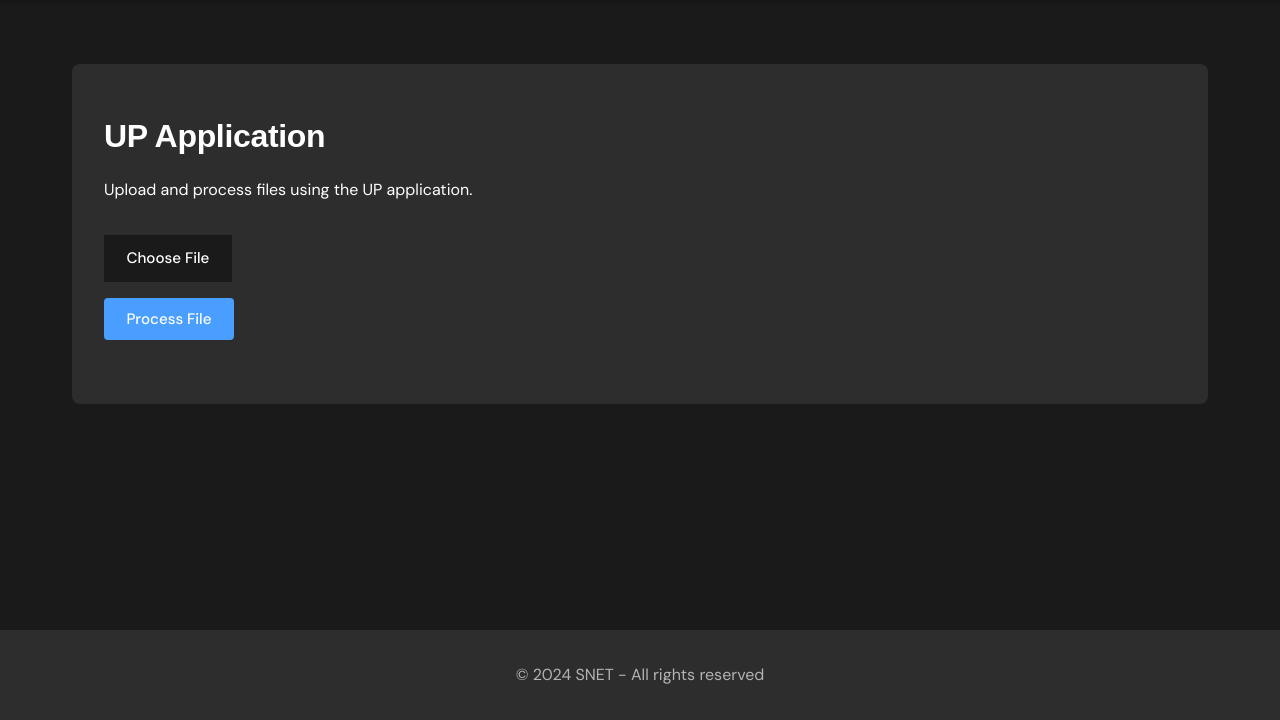
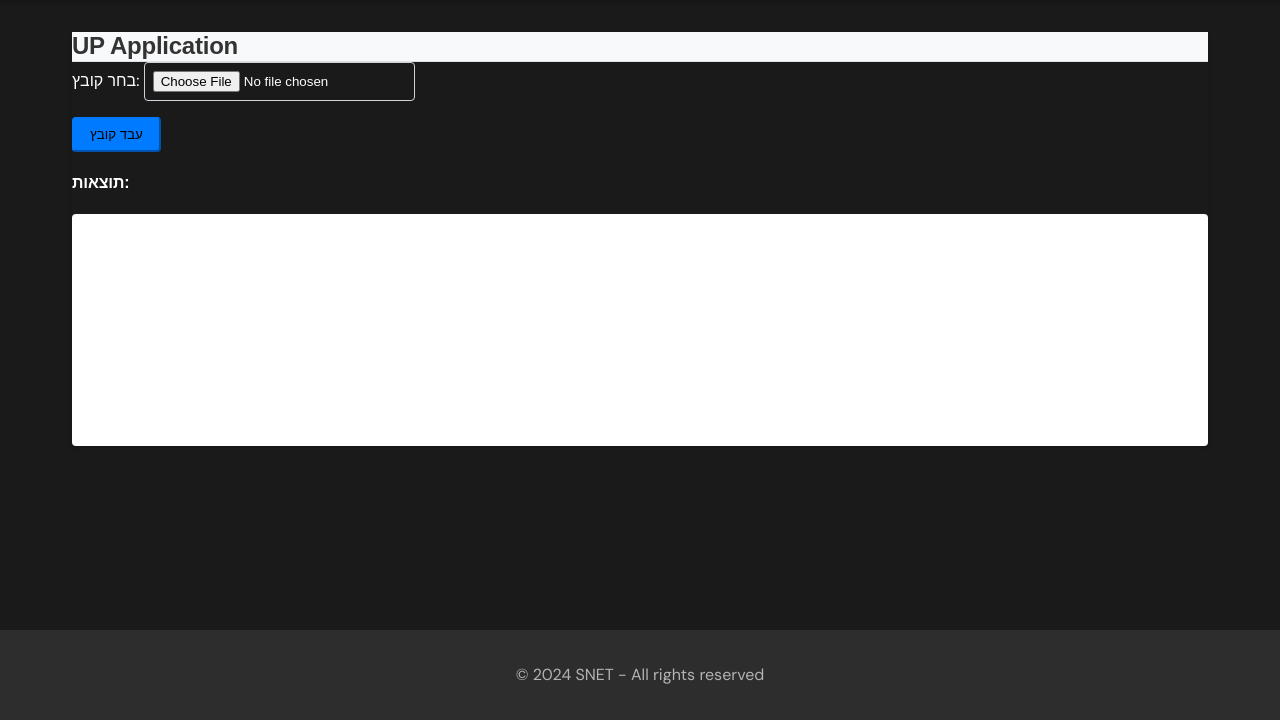
Before and after one commit to shelly5353/SNET, a Flask app: page /up in a window 1280 px wide. Shown: the part 80-800 px from the top of the page. Run offline with Flask 3, Linux system fonts and the light colour scheme; some web fonts are replaced.

Commit message:
Update UP application interface

```diff
--- a/app.py
+++ b/app.py
@@ -1,4 +1,4 @@
-from flask import Flask, render_template, flash, redirect, url_for, request, send_file
+from flask import Flask, render_template, flash, redirect, url_for, request, send_file, jsonify
 import os
 from werkzeug.utils import secure_filename
 import subprocess
@@ -56,43 +56,37 @@ def robotic_parking():
 def up():
     return render_template('up.html')
 
-@app.route('/upload', methods=['POST'])
-def upload_file():
+@app.route('/up/process', methods=['POST'])
+def process_file():
     if 'file' not in request.files:
-        flash('No file part')
-        return redirect(request.url)
+        return jsonify({'success': False, 'error': 'No file uploaded'})
 
     file = request.files['file']
     if file.filename == '':
-        flash('No selected file')
-        return redirect(request.url)
+        return jsonify({'success': False, 'error': 'No file selected'})
 
-    if file and allowed_file(file.filename):
+    try:
+        # שמירת הקובץ
         filename = secure_filename(file.filename)
         filepath = os.path.join(app.config['UPLOAD_FOLDER'], filename)
         file.save(filepath)
 
-        # Process the file using the UP application
-        try:
-            # Get the absolute path to the UP application
-            up_app_path = os.path.join(os.path.dirname(os.path.abspath(__file__)), 'UP')
+        # עיבוד הקובץ באמצעות האפליקציה UP
+        from UP.app import process_file as up_process
+        result = up_process(filepath)
 
-            # Run the UP application with the uploaded file
-            result = subprocess.run([sys.executable, up_app_path, filepath],
-                                 capture_output=True,
-                                 text=True)
+        # הכנת קובץ תוצאות
+        output_filename = f"processed_{filename}"
+        output_filepath = os.path.join(app.config['UPLOAD_FOLDER'], output_filename)
 
-            if result.returncode == 0:
-                flash('File processed successfully!')
-            else:
-                flash(f'Error processing file: {result.stderr}')
-        except Exception as e:
-            flash(f'Error running UP application: {str(e)}')
+        return jsonify({
+            'success': True,
+            'count': result.get('count', 0),
+            'output_file': url_for('uploaded_file', filename=output_filename)
+        })
 
-        return redirect(url_for('up'))
-
-    flash('File type not allowed')
-    return redirect(request.url)
+    except Exception as e:
+        return jsonify({'success': False, 'error': str(e)})
 
 if __name__ == '__main__':
     app.run(debug=True, port=3000, host='0.0.0.0')
--- a/static/style.css
+++ b/static/style.css
@@ -380,3 +380,79 @@ footer {
 .back-button:hover {
     background-color: #404040;
 }
+
+/* UP Application Styles */
+.card {
+    box-shadow: 0 2px 4px rgba(0,0,0,0.1);
+    border: none;
+    margin-bottom: 20px;
+}
+
+.card-header {
+    background-color: #f8f9fa;
+    border-bottom: 1px solid #dee2e6;
+}
+
+.card-header h2 {
+    margin: 0;
+    color: #333;
+}
+
+.form-group {
+    margin-bottom: 1rem;
+}
+
+.form-control {
+    border: 1px solid #ced4da;
+    border-radius: 4px;
+    padding: 0.5rem;
+}
+
+.btn-primary {
+    background-color: #007bff;
+    border-color: #007bff;
+    padding: 0.5rem 1rem;
+    border-radius: 4px;
+    cursor: pointer;
+}
+
+.btn-primary:hover {
+    background-color: #0056b3;
+    border-color: #0056b3;
+}
+
+#output {
+    background-color: #fff;
+    border-radius: 4px;
+    padding: 1rem;
+}
+
+.alert {
+    padding: 1rem;
+    margin-bottom: 1rem;
+    border-radius: 4px;
+}
+
+.alert-success {
+    background-color: #d4edda;
+    border-color: #c3e6cb;
+    color: #155724;
+}
+
+.alert-danger {
+    background-color: #f8d7da;
+    border-color: #f5c6cb;
+    color: #721c24;
+}
+
+.alert-warning {
+    background-color: #fff3cd;
+    border-color: #ffeeba;
+    color: #856404;
+}
+
+.alert-info {
+    background-color: #d1ecf1;
+    border-color: #bee5eb;
+    color: #0c5460;
+}
--- a/templates/up.html
+++ b/templates/up.html
@@ -1,30 +1,74 @@
 {% extends "base.html" %}
 
 {% block content %}
-<div class="project-page">
-    <div class="project-header">
-        <h1>UP Application</h1>
-        <p>Upload and process files using the UP application.</p>
-    </div>
-
-    <div class="project-interface">
-        <form method="post" action="{{ url_for('upload_file') }}" enctype="multipart/form-data">
-            <div class="file-input-group">
-                <input type="file" name="file" id="file" class="file-input" required>
-                <label for="file">Choose File</label>
+<div class="container mt-4">
+    <div class="row">
+        <div class="col-md-12">
+            <div class="card">
+                <div class="card-header">
+                    <h2>UP Application</h2>
+                </div>
+                <div class="card-body">
+                    <div class="row">
+                        <div class="col-md-6">
+                            <div class="form-group">
+                                <label for="fileInput">בחר קובץ:</label>
+                                <input type="file" class="form-control" id="fileInput" accept=".xlsx,.xls,.csv,.doc,.docx">
+                            </div>
+                            <button class="btn btn-primary mt-3" onclick="processFile()">עבד קובץ</button>
+                        </div>
+                        <div class="col-md-6">
+                            <div id="results" class="mt-3">
+                                <h4>תוצאות:</h4>
+                                <div id="output" class="border p-3" style="min-height: 200px;">
+                                    <!-- תוצאות יוצגו כאן -->
+                                </div>
+                            </div>
+                        </div>
+                    </div>
+                </div>
             </div>
-            <button type="submit" class="action-button">Process File</button>
-        </form>
-
-        {% with messages = get_flashed_messages() %}
-            {% if messages %}
-                {% for message in messages %}
-                    <div class="alert {% if 'Error' in message %}alert-error{% else %}alert-success{% endif %}">
-                        {{ message }}
-                    </div>
-                {% endfor %}
-            {% endif %}
-        {% endwith %}
+        </div>
     </div>
 </div>
+
+<script>
+function processFile() {
+    const fileInput = document.getElementById('fileInput');
+    const output = document.getElementById('output');
+
+    if (!fileInput.files.length) {
+        output.innerHTML = '<div class="alert alert-warning">נא לבחור קובץ</div>';
+        return;
+    }
+
+    const file = fileInput.files[0];
+    const formData = new FormData();
+    formData.append('file', file);
+
+    output.innerHTML = '<div class="alert alert-info">מעבד את הקובץ...</div>';
+
+    fetch('/up/process', {
+        method: 'POST',
+        body: formData
+    })
+    .then(response => response.json())
+    .then(data => {
+        if (data.success) {
+            output.innerHTML = `
+                <div class="alert alert-success">
+                    <h5>הקובץ עובד בהצלחה!</h5>
+                    <p>מספר רשומות שנמצאו: ${data.count}</p>
+                    <p>קובץ התוצאות: <a href="${data.output_file}" target="_blank">הורד קובץ תוצאות</a></p>
+                </div>
+            `;
+        } else {
+            output.innerHTML = `<div class="alert alert-danger">שגיאה: ${data.error}</div>`;
+        }
+    })
+    .catch(error => {
+        output.innerHTML = `<div class="alert alert-danger">שגיאה: ${error.message}</div>`;
+    });
+}
+</script>
 {% endblock %}
```
